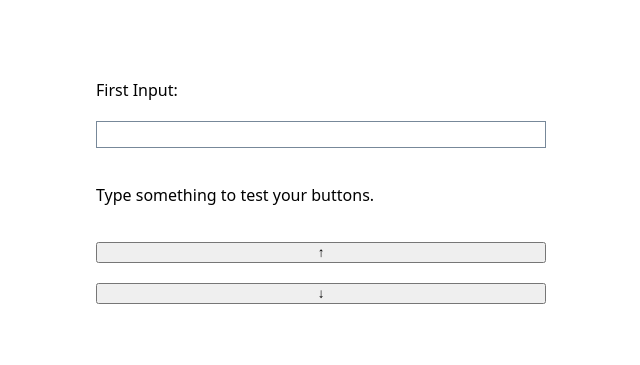
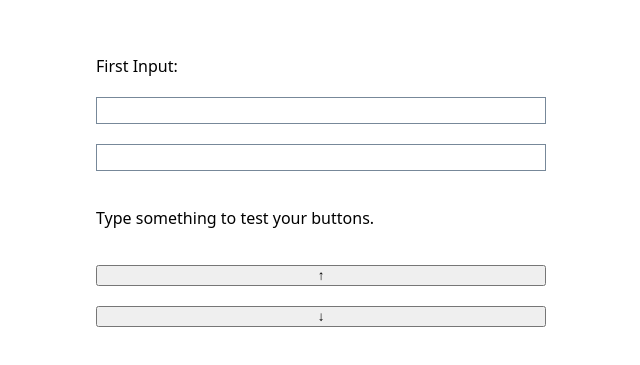
Before and after one commit to Anja-Klassen/js-inputs-and-strings_switch-values, a website: page index.html in a window 1280 px wide. Shown: the part 209-574 px from the top of the page, without its empty margins (319-959 px from the left). Drawn offline with Linux system fonts and the light colour scheme.

Commit message:
added second input element

```diff
--- a/index.html
+++ b/index.html
@@ -20,6 +20,13 @@
         data-js="first-input"
         aria-describedby="help-text"
       />
+      <input
+        id="second-input"
+        class="form__input"
+        type="text"
+        data-js="second-input"
+        aria-describedby="help-text"
+      />
       <p id="help-text">Type something to test your buttons.</p>
       <button type="button" data-js="button-uppercase">&uarr;</button>
       <button type="button" data-js="button-lowercase">&darr;</button>
```
